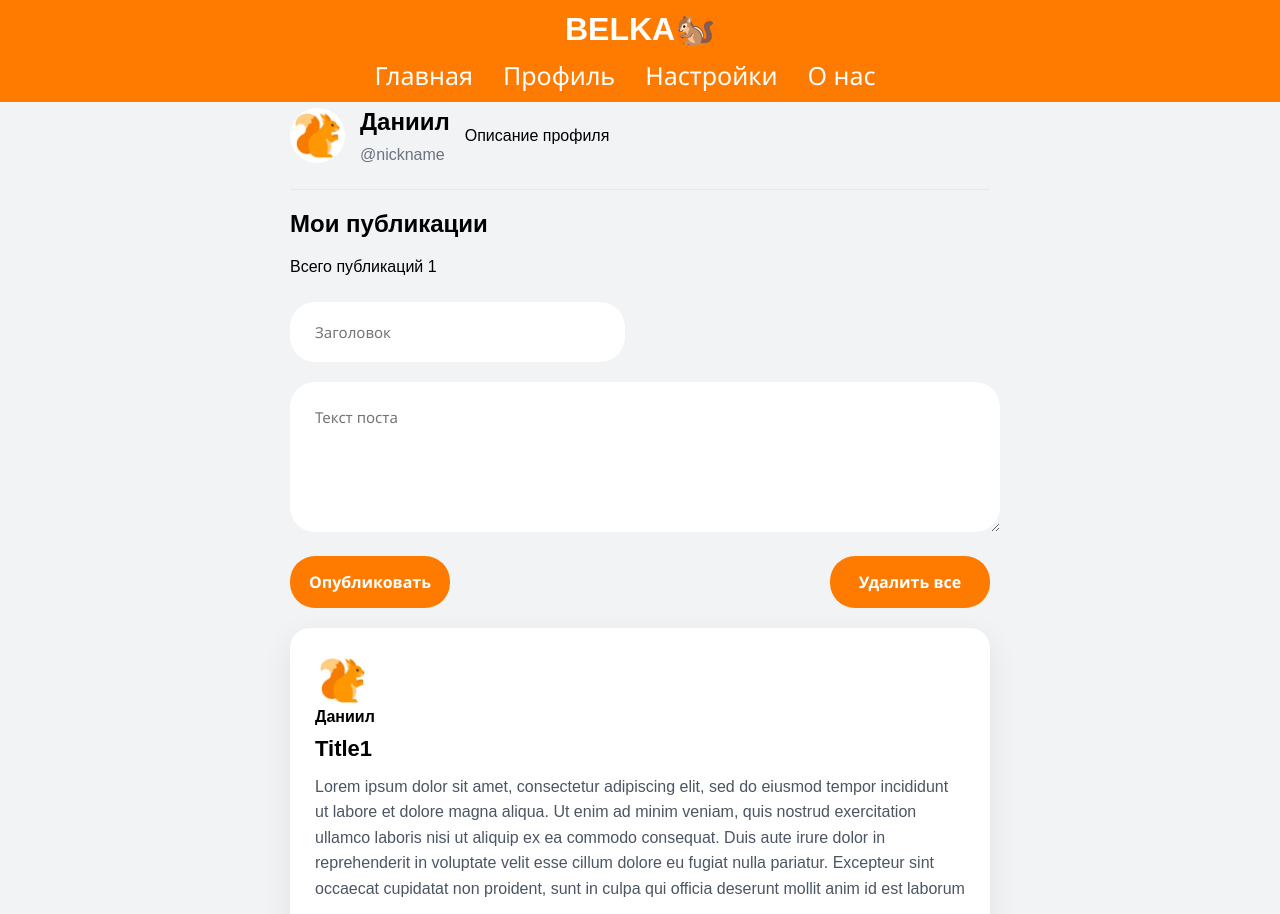
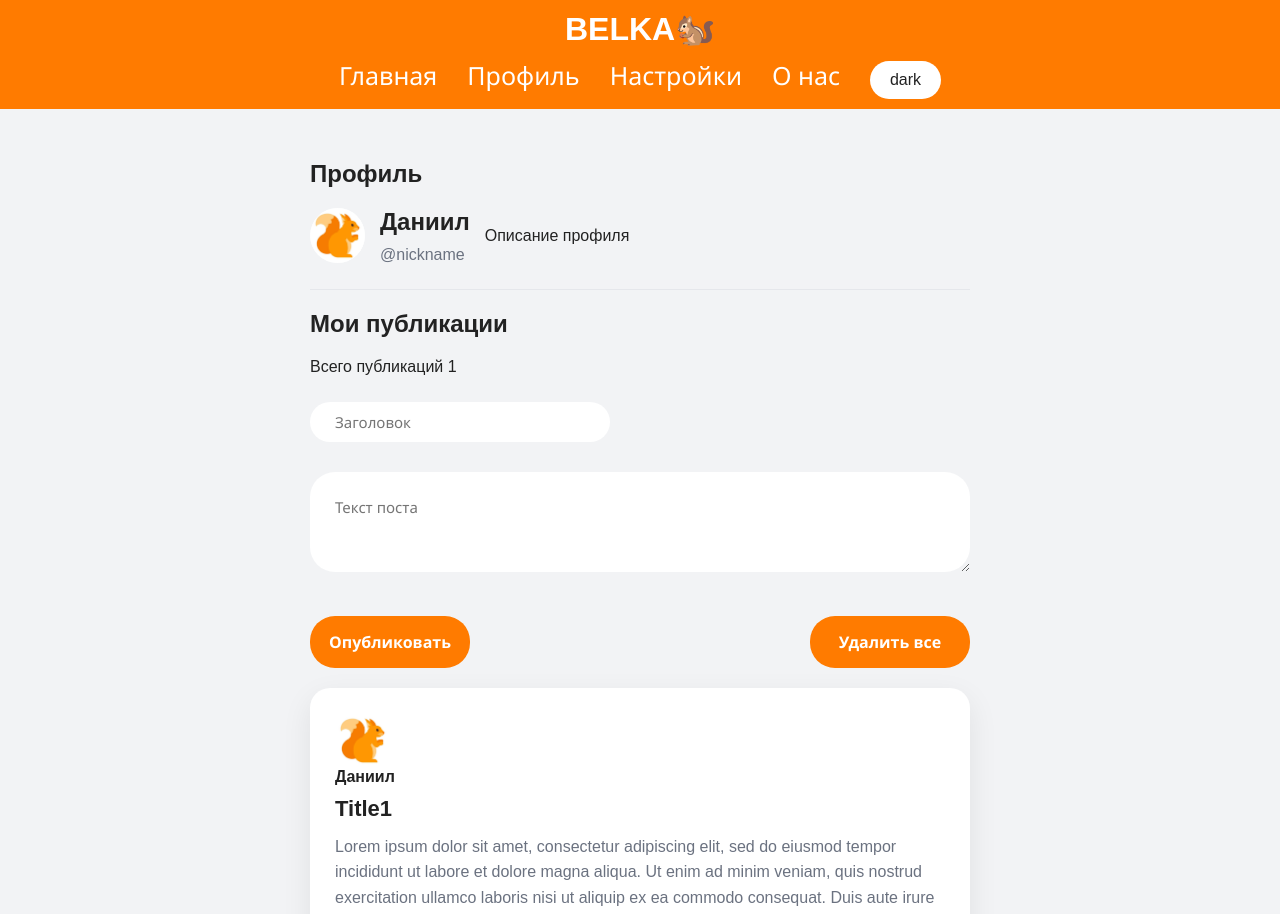
Before and after one commit to BelikDan0/React, a React (Vite) app: page /profile in a window 1280 px wide. Shown: the top 914 px of the page. Built offline with nearby package versions, Linux system fonts and the light colour scheme.

Commit message:
add change theme light or dark

```diff
--- a/src/App.jsx
+++ b/src/App.jsx
@@ -2,6 +2,7 @@ import { Route, Routes } from 'react-router-dom'
 import { ProfileProvider } from './context/profileContext'
 import { PostsProvider } from './context/postContext'
 import { useState } from 'react'
+import { useTheme } from './context/ThemeContext'
 import './App.css'
 import AboutProject from './pages/AboutProject'
 import Header from "./components/Header"
@@ -12,9 +13,9 @@ import Settings from './pages/Settings'
 
 function App() {
   // const [count, setCount] = useState(0)
-
+  const {theme}=useTheme()
   return (
-    <div className='app'>
+    <div className={`app theme-${theme}`}>
       <Header />
       <main>
         <PostsProvider>
--- a/src/components/Header.jsx
+++ b/src/components/Header.jsx
@@ -1,5 +1,7 @@
 import { Link } from "react-router-dom";
+import { useTheme } from "../context/ThemeContext";
 function Header() {
+    const {theme, toggleTheme}=useTheme()
     return (
         <header className="header">
             <h1>BELKA🐿️</h1>
@@ -8,6 +10,7 @@ function Header() {
                 <Link to="/profile">Профиль</Link>
                 <Link to="/settings">Настройки</Link>
                 <Link to="/about">О нас</Link>
+                <button onClick={toggleTheme}>{theme=== "light" ? "dark":"light"}</button>
 
             </nav>
         </header>
--- /dev/null
+++ b/src/context/ThemeContext.jsx
@@ -0,0 +1,33 @@
+import {
+    createContext,
+    useContext,
+    useEffect,
+    useState
+} from "react"
+const ThemeContext=createContext(null);
+export function ThemeProvider({children}){
+    const [theme,setTheme]=useState(()=>{
+        return localStorage.getItem("theme") || "light";
+    }
+    );
+    useEffect(()=>{
+        localStorage.setItem("theme", theme);
+    }, [theme])
+
+    function toggleTheme(){
+        setTheme((currentTheme)=>
+        currentTheme==="light" ? "dark" :"light")
+    }
+    return(
+        <ThemeContext.Provider value={{theme,toggleTheme}}>
+            {children}
+        </ThemeContext.Provider>
+    )
+}
+export function useTheme(){
+    const context=useContext(ThemeContext);
+    if(context==null){
+        throw new Error("useTheme Должет использоватся в Theme")
+    }
+    return context
+}
--- a/src/index.css
+++ b/src/index.css
@@ -1,66 +1,109 @@
+/* ===== БАЗА ===== */
 * {
+  box-sizing: border-box;
+}
 
+:root {
+  --bg: #f2f3f5;
+  --text: #222;
+  --text-muted: #6b7280;
+  --card: #ffffff;
+  --border: #e5e7eb;
+  --accent: #ff7b00;
+  --accent-hover: #ffba79;
+}
+
+.app.theme-dark {
+  --bg: #464646;
+  --text: #f2f2f2;
+  --text-muted: #b8b8b8;
+  --card: #2b2b2b;
+  --border: #555;
+  --accent: #ff7b001f;
+  --accent-hover:#bb8451;
 }
 
 body {
   margin: 0;
   font-family: Arial, Helvetica, sans-serif;
-  background: #f2f3f5;
+  background: var(--bg);
+  color: var(--text);
+  transition: background 0.3s, color 0.3s;
 }
 
 button {
   font-family: inherit;
+  cursor: pointer;
 }
 
 .app {
   min-height: 100vh;
+  background: var(--bg);
+  color: var(--text);
+  transition: background 0.3s, color 0.3s;
 }
 
-/* HEADER */
+/* ===== HEADER ===== */
 .header {
-  background: #ff7b00;
+  background: var(--accent);
   color: white;
   text-align: center;
-  padding: 40p;
   position: fixed;
+  top: 0;
+  left: 0;
   width: 100%;
   z-index: 1000;
   padding-bottom: 10px;
-
 }
 
 .header h1 {
-  margin: 10px 10px 10px;
+  margin: 10px;
   font-size: 32px;
 }
 
-.header p {
-  margin: 0;
-  color: #9ca3af;
+.header a {
+  display: inline-block;
+  color: #ffffff;
+  text-decoration: none;
+  margin-right: 30px;
+  font-family: 'Segoe UI', Tahoma, Geneva, Verdana, sans-serif;
+  font-size: 25px;
+  transition: 0.3s;
 }
 
-/* MAIN */
+.header a:hover {
+  color: #eeeeee;
+  transform: translateY(-2px);
+}
+
+.header button {
+  border-radius: 25px;
+  border: 0;
+  padding: 10px 20px;
+  background: #ffffff;
+  color: #222;
+  font-size: 16px;
+  transition: 0.2s;
+}
+
+.header button:hover {
+  background: #e7e7e7;
+}
+
+/* отступ под фиксированный хедер */
 main {
   max-width: 700px;
   margin: 0 auto;
-  padding: 40px 20px;
+  padding: 140px 20px 40px;
 }
 
-/* PROFILE */
-/* .profile-card {
-  background: white;
-  border-radius: 20px;
-  padding: 25px;
-  box-shadow: 0 10px 30px rgba(0, 0, 0, 0.08);
-} */
-
+/* ===== PROFILE CARD ===== */
 .profile {
   display: flex;
   align-items: center;
   gap: 15px;
   padding-bottom: 25px;
-  border-bottom: 1px solid #e5e7eb;
-
+  border-bottom: 1px solid var(--border);
 }
 
 .avatar {
@@ -68,169 +111,232 @@ main {
   height: 55px;
   display: flex;
   align-items: center;
-  background: #ffffff;
-  color: white;
+  background: var(--card);
   border-radius: 50%;
   overflow: hidden;
   flex-shrink: 0;
   font-size: 24px;
   font-weight: bold;
 }
-.div-avatar{
-  font-size: 24px;
-  font-weight: bold;
-  padding-bottom: 10px;
 
-}
-
-.avatar .bird-avatar{
+.avatar .bird-avatar {
   border-radius: 100px;
   width: 70px;
   height: 55px;
   padding-right: 10px;
-   object-fit: cover;
+  object-fit: cover;
   object-position: center;
   display: block;
 }
 
+.div-avatar {
+  font-size: 24px;
+  font-weight: bold;
+  padding-bottom: 10px;
+}
+
 .profile-info h2 {
   margin: 0 0 10px;
+  color: var(--text);
 }
 
 .profile-info p {
   margin: 0;
-  color: #6b7280;
+  color: var(--text-muted);
 }
 
-/* POST */
+/* ===== POST ===== */
 .post {
-  padding: 25px 0;
-  border-bottom: 1px solid #e5e7eb;
-  background: white;
+  background: var(--card);
+  color: var(--text);
   border-radius: 20px;
   padding: 25px;
   box-shadow: 0 10px 30px rgba(0, 0, 0, 0.08);
   margin-bottom: 10px;
-
-}
-
-.post:last-child {
-  border-bottom: none;
+  transition: background 0.3s, color 0.3s;
 }
 
 .post h2 {
   margin: 0 0 12px;
   font-size: 22px;
+  color: var(--text);
 }
 
 .post-text {
   margin: 0 0 10px;
-  color: #4b5563;
+  color: var(--text-muted);
   line-height: 1.6;
 }
-.post-buttons{
+
+.post-author {
+  margin: 0;
+  color: var(--text);
+  font-size: 16px;
+}
+
+.post-buttons {
   display: flex;
   justify-content: space-between;
 }
 
-.post-author {
-  margin: 0;
-  color: #000000;
-
-  font-size: 16px;
-}
-.post-form input{
+/* ===== POST FORM ===== */
+.post-form input,
+.post-form textarea {
   border-radius: 25px;
   border: 0;
-  height: 40px;
-  width: 300px;
-  padding: 10px;
-  padding-left: 25px;
-  margin: 10px 0px 20px 0px;
+  padding: 10px 10px 10px 25px;
   font-family: 'Segoe UI', Tahoma, Geneva, Verdana, sans-serif;
   font-size: 15px;
   outline: none;
-
-}
-.post-form textarea{
-  border-radius: 25px;
-  border: 0;
-  height: 100px;
-  width: 660px;
-  padding: 25px;
-  font-family: 'Segoe UI', Tahoma, Geneva, Verdana, sans-serif;
-  font-size: 15px;
-  outline: none;
-
-}
-.post-form input:focus{
-  border: 2px solid #ff7b00;
-}
-.post-form textarea:focus{
-  border: 2px solid #ff7b00;
+  background: var(--card);
+  color: var(--text);
 }
 
-.post-form button{
+.post-form input {
+  height: 40px;
+  width: 300px;
+  margin: 10px 0 20px 0;
+}
+
+.post-form textarea {
+  height: 100px;
+  width: 100%;
+  padding: 25px;
+  margin: 10px 0 20px 0;
+  resize: vertical;
+}
+
+.post-form input:focus,
+.post-form textarea:focus {
+  border: 2px solid var(--accent);
+}
+
+.post-form button {
   border: 0;
   border-radius: 25px;
   padding: 15px;
   width: 160px;
-  background-color: #ff7b00;
-  margin: 20px 0px 20px 0px;
-  font-family:'Segoe UI', Tahoma, Geneva, Verdana, sans-serif;
+  background-color: var(--accent);
+  margin: 20px 0;
+  font-family: 'Segoe UI', Tahoma, Geneva, Verdana, sans-serif;
   font-size: 16px;
   color: white;
   transition: 0.3s;
   font-weight: 600;
+}
 
-}
-.post-form button:hover{
-  background-color: #ffba79;
+.post-form button:hover {
+  background-color: var(--accent-hover);
   transform: translateY(-2px);
 }
 
-/* ACTIONS */
+/* ===== ACTIONS ===== */
 .actions {
   display: flex;
   gap: 10px;
   margin-top: 20px;
-
 }
 
 .actions button {
   border: none;
-  background: #f3f4f6;
+  background: rgba(255, 123, 0, 0.1);
+  color: var(--text);
   padding: 10px 18px;
   border-radius: 10px;
   font-size: 15px;
-  cursor: pointer;
   transition: 0.2s;
 }
 
 .actions button:hover {
-  background: #e5e7eb;
+  background: rgba(255, 123, 0, 0.2);
   transform: translateY(-2px);
 }
 
 .actions button:active {
   transform: translateY(0);
 }
-.layout{
+
+/* ===== DELETE BUTTON ===== */
+.delete-button {
+  border: 0;
+  border-radius: 25px;
+  width: 145px;
+  height: 40px;
+  margin-top: 10px;
+  background: rgba(255, 100, 100, 0.15);
+  color: var(--text);
+  font-family: 'Segoe UI', Tahoma, Geneva, Verdana, sans-serif;
+  transition: 0.3s;
+}
+
+.delete-button:hover {
+  background: rgba(255, 100, 100, 0.35);
+  transform: translateY(-2px);
+}
+
+/* ===== SETTINGS ===== */
+.settings {
+  padding-top: 40px;
+  font-family: 'Segoe UI', Tahoma, Geneva, Verdana, sans-serif;
+}
+
+.settings input {
+  border-radius: 25px;
+  border: 0;
+  height: 40px;
+  width: 300px;
+  padding: 10px 10px 10px 25px;
+  margin: 10px 20px 20px 0;
+  background: var(--card);
+  color: var(--text);
+  font-family: 'Segoe UI', Tahoma, Geneva, Verdana, sans-serif;
+  font-size: 15px;
+  outline: none;
+}
+
+.settings input:focus {
+  border: 2px solid var(--accent);
+}
+
+.settings button {
+  border: 0;
+  border-radius: 25px;
+  padding: 15px;
+  width: 160px;
+  background-color: var(--accent);
+  margin: 20px 0;
+  font-family: 'Segoe UI', Tahoma, Geneva, Verdana, sans-serif;
+  font-size: 16px;
+  color: white;
+  transition: 0.3s;
+  font-weight: 600;
+}
+
+.settings button:hover {
+  background-color: var(--accent-hover);
+  transform: translateY(-2px);
+}
+
+/* ===== SIDEBAR (если используешь) ===== */
+.layout {
   display: flex;
   min-height: 10vh;
 }
-.sidebar{
+
+.sidebar {
   width: 220px;
   background-color: #00c7bd;
   padding: 20px 12px;
   flex-shrink: 0;
 }
-.menu{
+
+.menu {
   display: flex;
   flex-direction: column;
   gap: 4px;
 }
-.menu-item{
+
+.menu-item {
   display: block;
   padding: 12px 16px;
   color: white;
@@ -240,63 +346,12 @@ main {
   font-weight: 500;
   transition: all 0.2s ease;
 }
-.delete-button{
-  border:0;
-  border-radius: 25px;
 
-  width: 145px;
-  height: 40px;
-  margin-top: 10px;
-  font-family:'Segoe UI', Tahoma, Geneva, Verdana, sans-serif;
-  transition: 0.3s;
+/* ===== ABOUT ===== */
+.bird {
+  width: 100%;
+  max-width: 1000px;
+  height: auto;
+  display: block;
+  margin-top: 20px;
 }
-.delete-button:hover{
-  background-color: #ffb9b9;
-  transform:translateY(-2px)
-}
-.header a{
-  display: inline-block;
-  color:#ffffff;
-  text-decoration: none;
-  margin-right: 30px;
-  font-family: 'Segoe UI', Tahoma, Geneva, Verdana, sans-serif;
-  font-size: 25px;
-  transition: 0.3s;
-}
-.header a:hover{
-  color: #eeeeee;
-  transform: translateY(-2px);
-}
-.bird{
-  width: 1000px;
-}
-.settings{
-  padding-top: 100px;
-  font-family: 'Segoe UI', Tahoma, Geneva, Verdana, sans-serif;
-
-}
-.settings input{
-  border-radius: 25px;
-  border: 0;
-  height: 40px;
-  width: 300px;
-  padding: 10px;
-  padding-left: 25px;
-  margin: 10px 20px 20px 0px;
-  font-family: 'Segoe UI', Tahoma, Geneva, Verdana, sans-serif;
-  font-size: 15px;
-  outline: none;
-}
-.settings button{
-  border: 0;
-  border-radius: 25px;
-  padding: 15px;
-  width: 160px;
-  background-color: #ff7b00;
-  margin: 20px 0px 20px 0px;
-  font-family:'Segoe UI', Tahoma, Geneva, Verdana, sans-serif;
-  font-size: 16px;
-  color: white;
-  transition: 0.3s;
-  font-weight: 600;
-}
--- a/src/main.jsx
+++ b/src/main.jsx
@@ -1,6 +1,7 @@
 import { StrictMode } from 'react'
 import { createRoot } from 'react-dom/client'
 import './index.css'
+import { ThemeProvider } from './context/ThemeContext.jsx'
 import { Router } from 'react-router-dom'
 import { BrowserRouter } from 'react-router-dom'
 import App from './App.jsx'
@@ -8,7 +9,9 @@ import App from './App.jsx'
 createRoot(document.getElementById('root')).render(
   <StrictMode>
     <BrowserRouter>
-      <App/>
+      <ThemeProvider>
+        <App />
+      </ThemeProvider>
     </BrowserRouter>
 
   </StrictMode>,
--- a/src/pages/Settings.jsx
+++ b/src/pages/Settings.jsx
@@ -25,6 +25,7 @@ function handleSave(e){
                     placeholder="Имя профиля"
                     />
                     <button type="submit">Сохранить</button>
+
                 </form>
             </div>
         </section>
```
